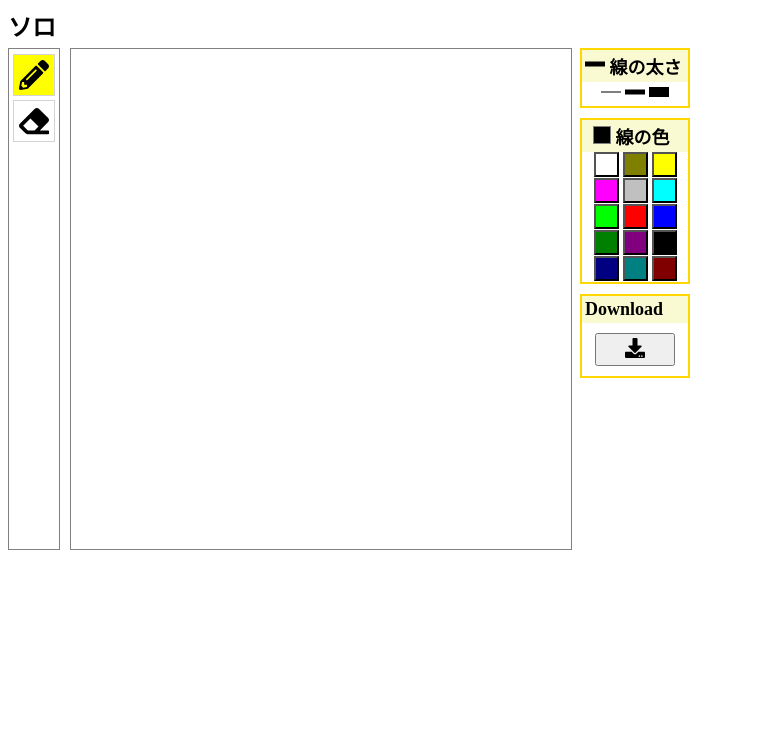
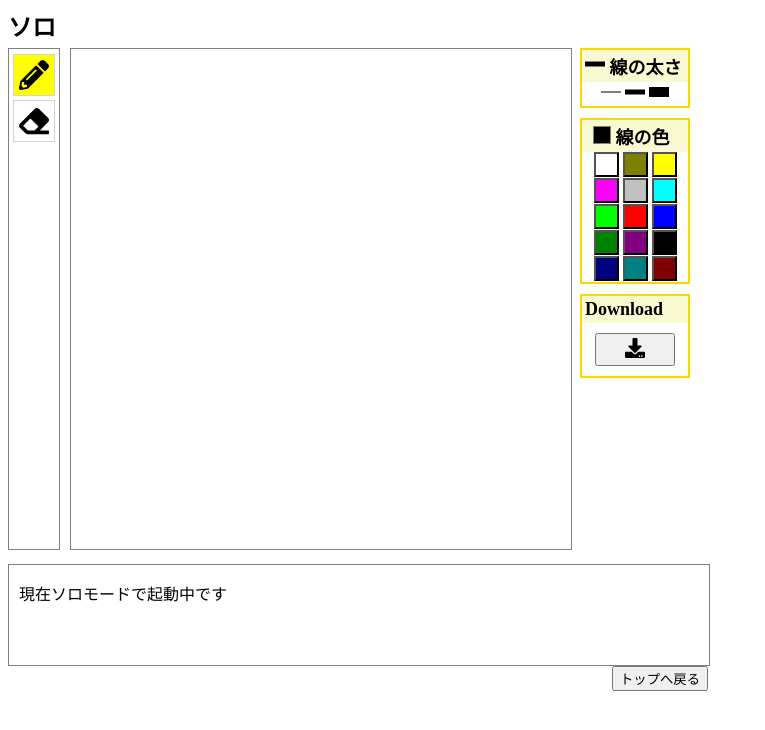
Before and after one commit to katsube/neec-paint, a website: page htdocs/solo.html in a window 1280 px wide. Shown: the whole page, without its empty margins (0-765 px from the left). Drawn offline with Linux system fonts and the light colour scheme.

Commit message:
遷移前に警告を表示

```diff
--- a/htdocs/solo.html
+++ b/htdocs/solo.html
@@ -83,8 +83,27 @@
   <!-- /設定 -->
 </div>
 
+<!-- システムメッセージ -->
+<section id="sysMessage">
+  <ul>現在ソロモードで起動中です</ul>
+</section>
+<!-- /システムメッセージ -->
+
+  <!-- フッター -->
+<footer>
+  <form action="/">
+    <button>トップへ戻る</button>
+  </form>
+</footer>
+  <!-- /フッター -->
+
+
 <script src="/js/drawboard.js"></script>
 <script>
+/**
+ * ロード完了時の処理
+ *
+ */
 window.onload = () => {
   const board  = new DrawBoard("#board");
 
@@ -142,6 +161,15 @@ window.onload = () => {
     a.dispatchEvent(event); // イベント発動
   });
 };
+
+/**
+ * このページを離れる際の処理
+ *
+ */
+ window.onbeforeunload = () => {
+  // 文字列を返却すると、遷移前に警告が出るようになる。
+  return("このページから本当に移動して良いですか？");       // この文字列が表示されるわけではない
+}
 </script>
 </body>
 </html>
```
Also changed, not shown: htdocs/multi.html (+14 -0 lines).
